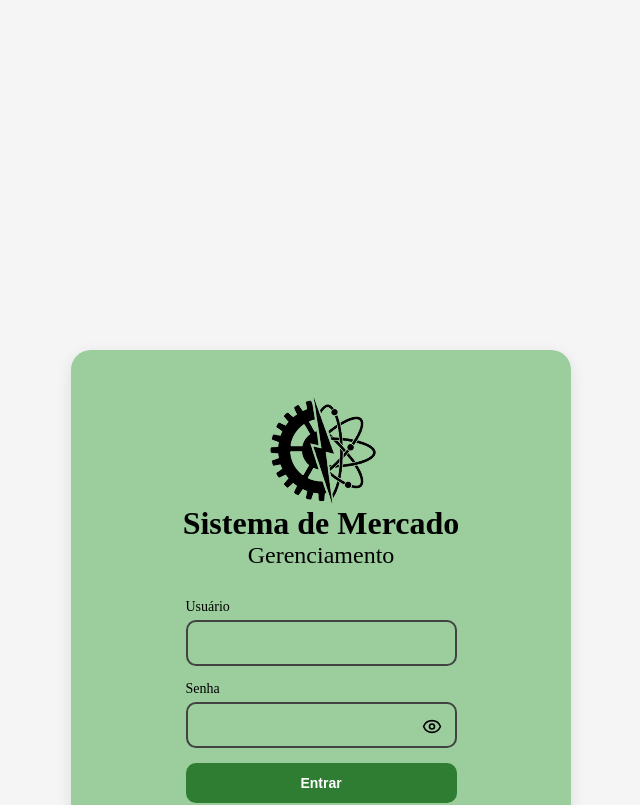
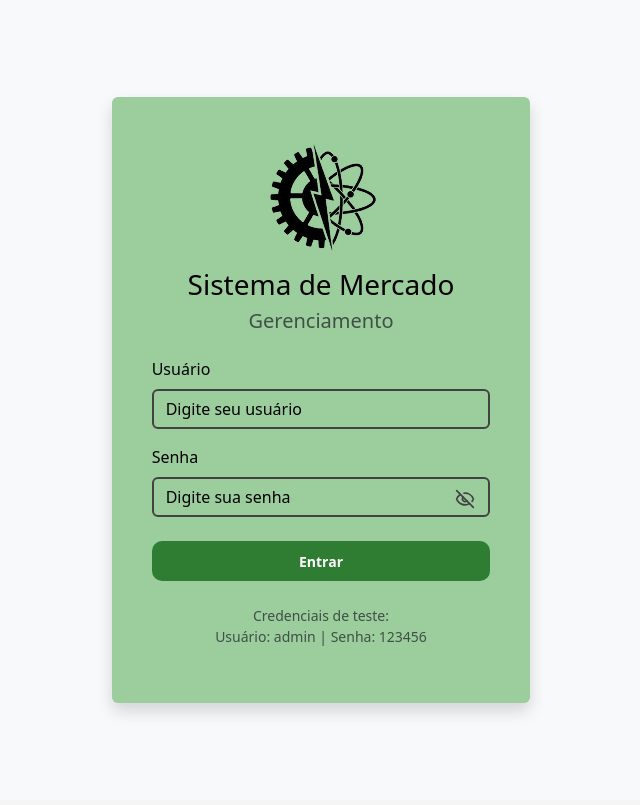
Before and after one commit to renatomalaco/Teste-Admissional-Estagio-React, a React (Vite) app: page / in a window 1280 px wide. Shown: the top 805 px of the page, without its empty margins (319-959 px from the left). Built offline with nearby package versions, Linux system fonts and the light colour scheme.

Commit message:
Funcionalidade e design finalizados

```diff
--- a/package.json
+++ b/package.json
@@ -10,6 +10,7 @@
     "preview": "vite preview"
   },
   "dependencies": {
+    "bootstrap": "^5.3.7",
     "classnames": "^2.5.1",
     "lucide-react": "^0.525.0",
     "react": "^19.1.0",
--- a/src/main.jsx
+++ b/src/main.jsx
@@ -1,5 +1,6 @@
 import { StrictMode } from 'react'
 import { createRoot } from 'react-dom/client'
+import 'bootstrap/dist/css/bootstrap.min.css'
 import MyGlobalStyles from './styles/globalStyles.js'
 import { createBrowserRouter, RouterProvider } from 'react-router'
 import Login from './pages/Login'
--- a/src/pages/Login/index.jsx
+++ b/src/pages/Login/index.jsx
@@ -1,58 +1,97 @@
-import { useState } from 'react'
-import { Eye, EyeOff } from 'lucide-react'
-import './style.scss'
+import { useState } from 'react';
+import { useNavigate } from 'react-router-dom';
+import { Eye, EyeOff } from 'lucide-react';
+import './style.scss';
 import Button from '../../components/Button';
 
-export default function Login () {
+export default function Login() {
+  const [username, setUsername] = useState('');
+  const [password, setPassword] = useState('');
+  const [error, setError] = useState('');
+  const [showPassword, setShowPassword] = useState(false);
+  const navigate = useNavigate();
 
-    const [password, setPassword] = useState('');
-    const [showPassword, setShowPassword] = useState(false);
   const togglePasswordVisibility = () => {
     setShowPassword(!showPassword);
   };
 
-    return(
-        <div className="login-container">
-            <div className="login-card">
+  const handleLogin = (event) => {
+    if (event) event.preventDefault();
+
+    setError('');
+
+    if (username.trim() === 'admin' && password.trim() === '123456') {
+      navigate('/dashboard');
+    } else {
+      setError('Usuário ou senha inválidos.');
+    }
+  };
+
+  return (
+    <div className="login-page container-fluid min-vh-100 d-flex justify-content-center align-items-md-center bg-light">
+      <div className="col-11 col-sm-8 col-md-6 col-lg-4 mt-3 mt-md-0 mb-3 mb-md-0">
+        <div className="card p-4 shadow">
+          <div className="card-body">
             <img
               src={"/images/logoPrincipal.png"}
               width={142}
               height={115}
               alt="Logo principal"
+              className="d-block mx-auto mb-3"
             />
-                <h1 className="title">Sistema de Mercado</h1>
-                <h2 className="subtitle">Gerenciamento</h2>
 
-                <form className="login-form">
-                    <div className="input-group">
-                        <label htmlFor="username">Usuário</label>
-                        <input type="text" id="username" name="username" />
+            <h1 className="h3 text-center mb-2">Sistema de Mercado</h1>
+            <h2 className="h5 text-center text-muted mb-4">Gerenciamento</h2>
+
+            <form>
+              <div className="mb-3">
+                <label htmlFor="username" className="form-label">Usuário</label>
+                <input
+                  type="text"
+                  id="username"
+                  name="username"
+                  className="form-control"
+                  placeholder="Digite seu usuário"
+                  value={username}
+                  onChange={(e) => setUsername(e.target.value)}
+                />
               </div>
-                    <div className="input-group">
-                        <label htmlFor="password">Senha</label>
-                        <div className="password-wrapper">
+
+              <div className="mb-4">
+                <label htmlFor="password" className="form-label">Senha</label>
+                <div className="password-input-wrapper">
                   <input
                     type={showPassword ? 'text' : 'password'}
                     id="password"
                     name="password"
                     value={password}
                     onChange={(e) => setPassword(e.target.value)}
+                    className="form-control"
+                    placeholder="Digite sua senha"
                   />
-                            <span onClick={togglePasswordVisibility} className="password-toggle-icon">
-                                {showPassword ? <EyeOff size={20} /> : <Eye size={20} />}
+                  <span onClick={togglePasswordVisibility} className="password-toggle-icon" style={{ cursor: 'pointer' }}>
+                    {showPassword ? <Eye size={20} /> : <EyeOff size={20} />}
                   </span>
                 </div>
               </div>
-                    <Button>Entrar</Button>
+
+              {error && <p className="text-danger text-center mb-3">{error}</p>}
+
+              <div className="d-grid">
+                <Button onClick={handleLogin} className="btn btn-primary btn-lg">
+                  Entrar
+                </Button>
+              </div>
             </form>
 
-                <div className="test-credentials">
-                    <p>Credenciais de teste:<br/>
-                        Usuário: admin<br/>
-                        Senha: 123456
-                    </p>
+            <div className="text-center text-muted mt-4">
+              <p className="small mb-0">Credenciais de teste:</p>
+              <p className="small">Usuário: admin | Senha: 123456</p>
+            </div>
+
           </div>
         </div>
       </div>
-    )
+    </div>
+  );
 }
--- a/src/pages/Login/style.scss
+++ b/src/pages/Login/style.scss
@@ -1,87 +1,57 @@
 @import "/src/styles/variables.scss";
 
-.login-container{
-    display: flex;
-    justify-content: center;
-    margin: 350px;
-}
+.login-page {
 
-.login-card{
+  .card {
     background-color: $primary;
-    padding: 40px 30px;
-    border-radius: 20px;
-    width: 100%;
-    max-width: 500px;
-    display: flex;
-    flex-direction: column;
-    align-items: center;
-    text-align: center;
-    box-shadow: 0 4px 15px rgba(0, 0, 0, 0.1);
     color: $neutral-1;
-}
-
-.title {
-  font-size: 32px;
-  font-weight: bold;
-  margin: 0;
-}
-
-.subtitle {
-  font-size: 24px;
-  font-weight: normal;
-  margin: 0 0 30px 0;
-}
-
-.login-form {
-    display: flex;
-    flex-direction: column;
-    gap: 15px;
-}
-
-.input-group {
-  width: 100%;
-  text-align: left;
-
-  label {
-    display: block;
-    margin-bottom: 5px;
-    font-size: 14px;
-    font-weight: 500;
+    border: none;
   }
 
-  input {
-    width: 100%;
-    padding: 12px 15px;
-    border-radius: 10px;
+  .form-label {
+    color: $neutral-1;
+  }
+
+  .form-control {
+    background-color: transparent;
     border: 2px solid $grey;
-    background-color: transparent;
-    font-size: 16px;
-    box-sizing: border-box;
+    color: $neutral-1;
 
-    #username {
-      background-color: transparent;
+    &::placeholder {
+      color: darken($neutral-1, 30%);
     }
 
     &:focus {
-      outline: none;
+      background-color: transparent;
+      color: $neutral-1;
       border-color: $secondary;
+      box-shadow: none;
     }
   }
 
-  .password-wrapper {
+  .password-input-wrapper {
     position: relative;
-    width: 100%;
+  }
 
-    input {
-        padding-right: 45px;
+  .password-toggle-icon {
+    position: absolute;
+    top: 50%;
+    right: 15px;
+    transform: translateY(-50%);
+    color: $grey;
+
+    &:hover {
+      color: darken($grey, 20%);
     }
-    .password-toggle-icon {
-        position: absolute;
-        top: 58%;
-        right: 15px;
-        transform: translateY(-50%);
-        cursor: pointer;
-        font-size: 20px;
+  }
+
+  .btn-primary {
+    background-color: $secondary;
+    border-color: $secondary;
+
+    &:hover {
+      background-color: darken($secondary, 10%);
+      border-color: darken($secondary, 10%);
     }
   }
 }
```
Also changed, not shown: 1 other file (tests, documents, lock files or other folders). Lines whose indentation alone changed are shown as unchanged.
